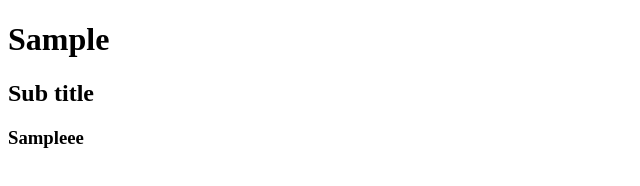
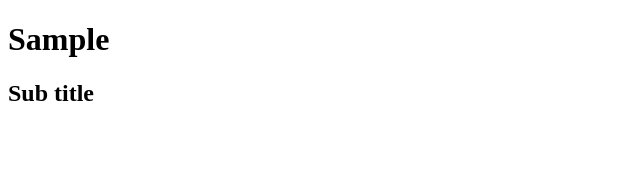
Before and after one commit to karthik0807/internship, a plain HTML site: page index.html in a window 1280 px wide. Shown: the whole page, without its empty margins (0-640 px from the left). Drawn offline with Linux system fonts and the light colour scheme.

Commit message:
i removed h3 from index.html

```diff
--- a/index.html
+++ b/index.html
@@ -8,6 +8,5 @@
 <body>
     <h1>Sample</h1>
     <h2>Sub title</h2>
-    <h3>Sampleee</h3>
 </body>
 </html>
```
